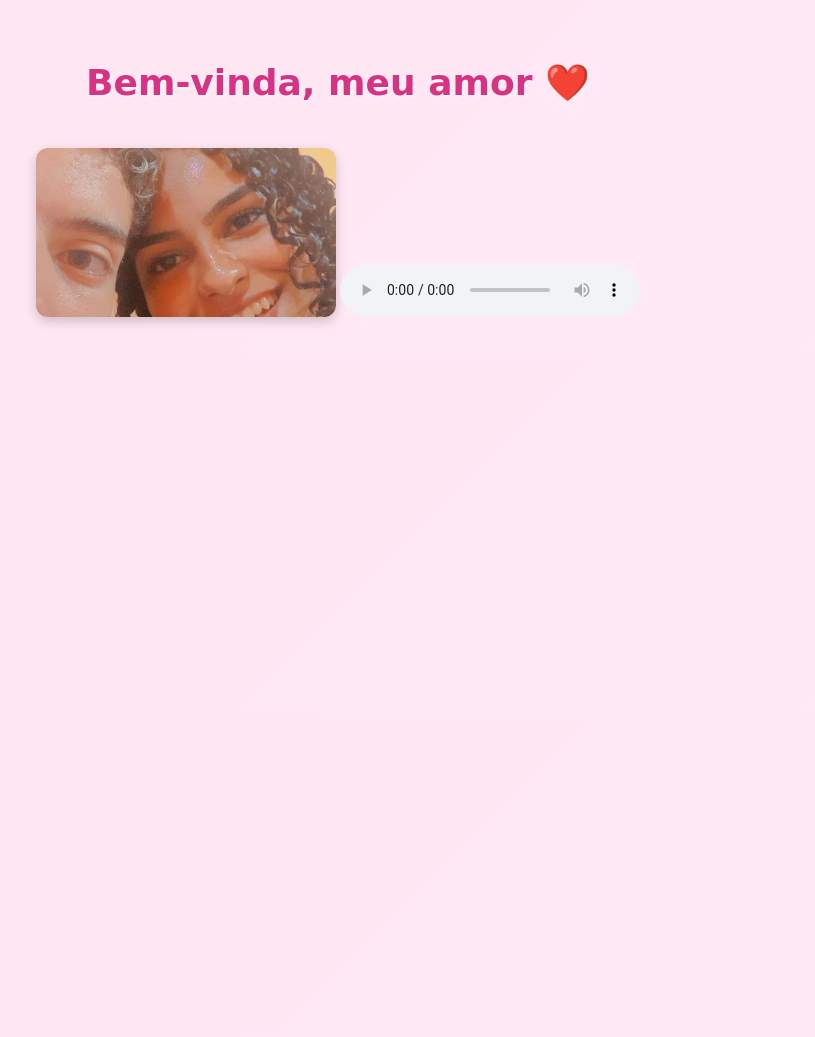
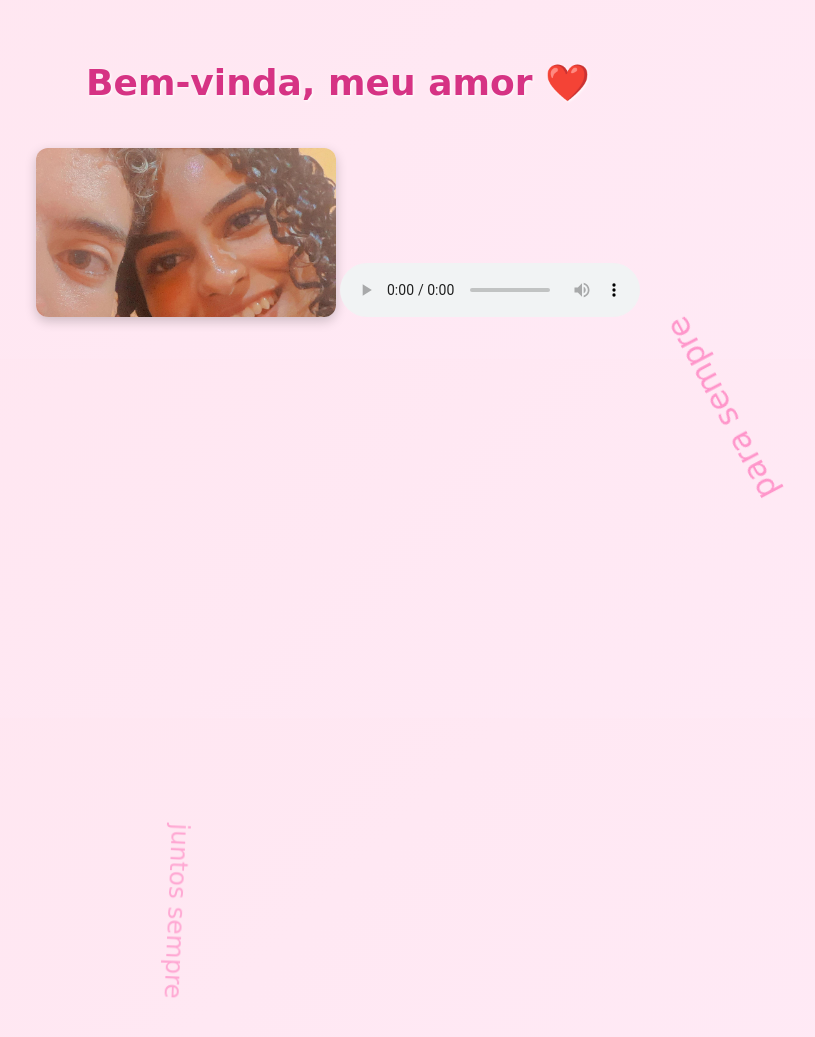
Before and after one commit to JGustavo77/nosso_lugar, a Flask app: page / in a window 1280 px wide. Shown: the top 1037 px of the page, without its empty margins (302-1117 px from the left). Run offline with Flask 3, Linux system fonts and the light colour scheme.

Commit message:
Update index.html

```diff
--- a/templates/index.html
+++ b/templates/index.html
@@ -11,7 +11,12 @@
     <div class="frases-amor">
         <span class="frase">eu te amo</span>
         <span class="frase">meu amor</span>
-        <span class="frase">pra sempre</span>
+        <span class="frase">para sempre</span>
+        <span class="frase">minha vida</span>
+        <span class="frase">juntos sempre</span>
+        <span class="frase">minha princesa</span>
+        <span class="frase">meu amor</span>
+        <span class="frase">para sempre</span>
     </div>
 
     <h1>Bem-vinda, meu amor ❤️</h1>
```
